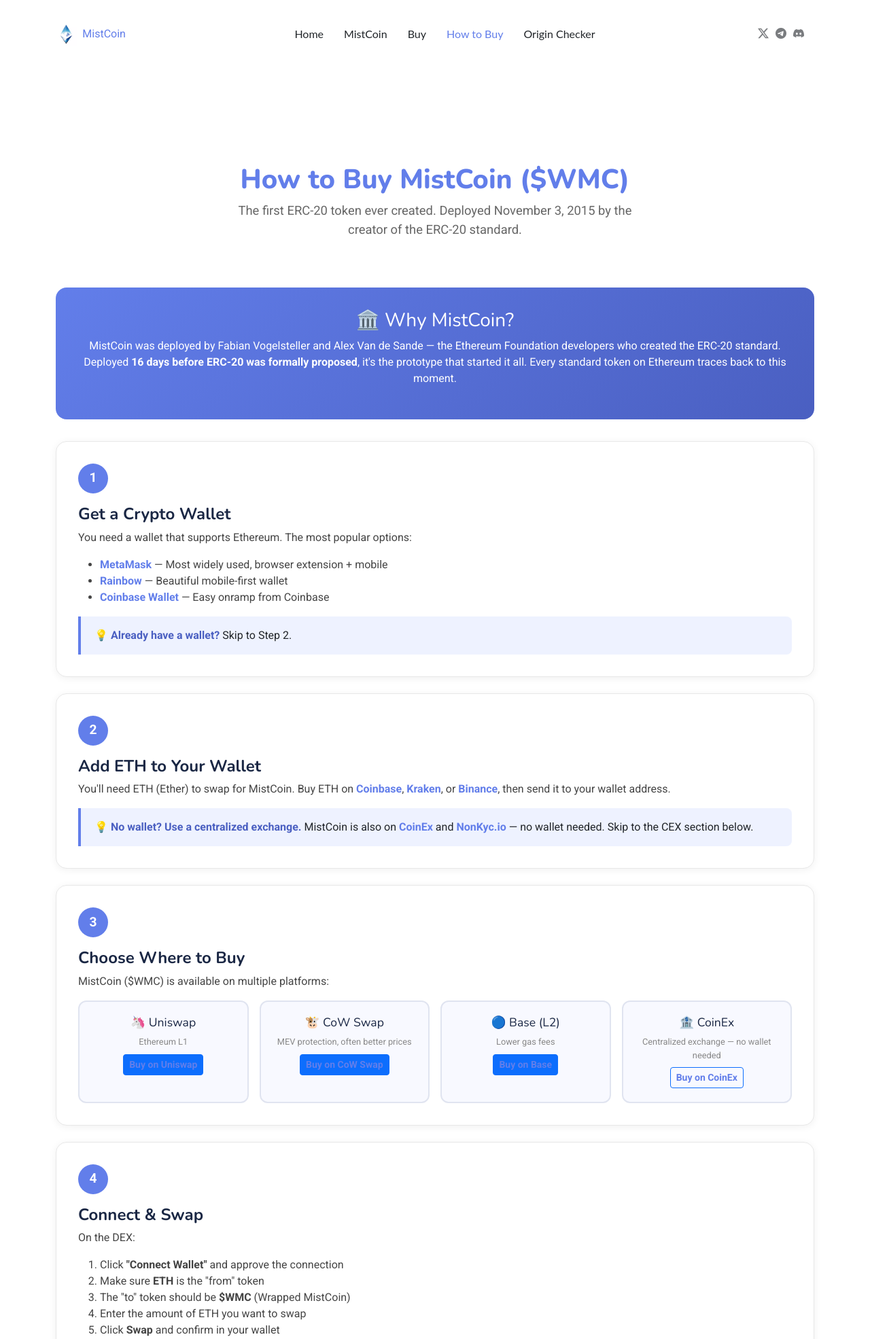
After one commit to cartoonitunes/mistcoin-website, a Flask app: template templates/how_to_buy.html in a window 1280 px wide. The commit adds this page. Shown: the top 1970 px of the page at 68% size. Run offline with Flask 3, Linux system fonts and the light colour scheme; the template is opened without the code that fills it, so the values that code supplies are empty; some libraries are stand-ins or nearby versions.

Commit message:
Add How to Buy page with step-by-step guide
- New /how-to-buy route + template with wallet setup, DEX options, CEX options
- HowTo structured data for Google rich results
- Full SEO (OG tags, twitter cards, canonical)
- Cross-promotion with Unicorn Meat (sister token section)
- Added 'How to Buy' to main nav

```diff
--- a/app.py
+++ b/app.py
@@ -241,6 +241,11 @@
     shitcoin = request.args.get('shitcoin', '').lower() == 'true'
     return render_template('mist_simulator.html', shitcoin=shitcoin)
 
+@app.route('/how-to-buy')
+def how_to_buy():
+    shitcoin = request.args.get('shitcoin', '').lower() == 'true'
+    return render_template('how_to_buy.html', shitcoin=shitcoin)
+
 @app.route('/<path:anything>')
 def catch_all(anything):
     return redirect('/')
--- /dev/null
+++ b/templates/how_to_buy.html
@@ -0,0 +1,266 @@
+<!DOCTYPE html>
+<html lang="en">
+<head>
+    <meta charset="utf-8">
+    <meta content="width=device-width, initial-scale=1.0" name="viewport">
+    <title>How to Buy MistCoin ($WMC) — Step-by-Step Guide | First ERC-20 Token</title>
+    <link rel="canonical" href="https://www.mistcoineth.com/how-to-buy" />
+    <meta name="description" content="Step-by-step guide to buying MistCoin ($WMC), the first ERC-20 token ever created. Buy on Uniswap, CoW Swap, CoinEx, or Base. Deployed Nov 3, 2015 by the Ethereum Foundation.">
+    <meta name="keywords" content="buy MistCoin, buy WMC, how to buy MistCoin, MistCoin token, first ERC-20, Ethereum history, Wrapped MistCoin">
+    <meta name="robots" content="max-snippet:-1, max-image-preview:large, max-video-preview:-1" />
+
+    <!-- Open Graph -->
+    <meta property="og:title" content="How to Buy MistCoin ($WMC) — Step-by-Step Guide">
+    <meta property="og:description" content="Step-by-step guide to buying MistCoin, the first ERC-20 token ever created. Available on Uniswap, CoW Swap, and CoinEx.">
+    <meta property="og:url" content="https://www.mistcoineth.com/how-to-buy">
+    <meta property="og:image" content="https://gaccdiscordimages.s3.us-east-1.amazonaws.com/mist_social_banner.jpg">
+    <meta property="og:type" content="article">
+
+    <!-- Twitter -->
+    <meta name="twitter:card" content="summary_large_image">
+    <meta name="twitter:site" content="@MistCoinEth">
+    <meta name="twitter:creator" content="@MistCoinEth">
+    <meta name="twitter:title" content="How to Buy MistCoin ($WMC)">
+    <meta name="twitter:description" content="Step-by-step guide to buying the first ERC-20 token ever created.">
+    <meta name="twitter:image" content="https://gaccdiscordimages.s3.us-east-1.amazonaws.com/mist_social_banner.jpg">
+
+    <!-- Structured Data -->
+    <script type="application/ld+json">
+    {
+        "@context": "https://schema.org",
+        "@type": "HowTo",
+        "name": "How to Buy MistCoin ($WMC)",
+        "description": "A step-by-step guide to purchasing MistCoin, the first ERC-20 token ever created, deployed on November 3, 2015 by the Ethereum Foundation.",
+        "totalTime": "PT5M",
+        "step": [
+            {
+                "@type": "HowToStep",
+                "name": "Get a Wallet",
+                "text": "Install MetaMask, Rainbow, or Coinbase Wallet.",
+                "position": 1
+            },
+            {
+                "@type": "HowToStep",
+                "name": "Add ETH to Your Wallet",
+                "text": "Buy ETH on Coinbase, Kraken, or any exchange, then send it to your wallet.",
+                "position": 2
+            },
+            {
+                "@type": "HowToStep",
+                "name": "Choose Where to Buy",
+                "text": "MistCoin is available on Uniswap, CoW Swap (Ethereum and Base), plus centralized exchanges CoinEx and NonKyc.io.",
+                "position": 3
+            },
+            {
+                "@type": "HowToStep",
+                "name": "Connect and Swap",
+                "text": "Connect your wallet to the DEX, select ETH as input and WMC as output, enter your amount, and click Swap.",
+                "position": 4
+            }
+        ]
+    }
+    </script>
+
+    <!-- Favicons -->
+    <link href="{{ url_for('static', filename='assets/img/favicon.ico') }}" rel="icon">
+    <link href="{{ url_for('static', filename='assets/img/apple-touch-icon.png') }}" rel="apple-touch-icon">
+
+    <!-- Fonts -->
+    <link href="https://fonts.googleapis.com" rel="preconnect">
+    <link href="https://fonts.gstatic.com" rel="preconnect" crossorigin>
+    <link href="https://fonts.googleapis.com/css2?family=Roboto:wght@300;400;500;700&family=Nunito:wght@300;400;600;700;800&display=swap" rel="stylesheet">
+
+    <!-- Vendor CSS -->
+    <link href="{{ url_for('static', filename='assets/vendor/bootstrap/css/bootstrap.min.css') }}" rel="stylesheet">
+    <link href="{{ url_for('static', filename='assets/vendor/bootstrap-icons/bootstrap-icons.css') }}" rel="stylesheet">
+    <link href="{{ url_for('static', filename='assets/vendor/aos/aos.css') }}" rel="stylesheet">
+
+    <!-- Main CSS -->
+    <link href="{{ url_for('static', filename='assets/css/main.css') }}" rel="stylesheet">
+
+    <link rel="llms-txt" href="https://inlay.dev/api/llms/sa_live_f9eabcc31a704a7eb8a79f0502597317" />
+    <link rel="mcp-manifest" type="application/json" href="https://inlay.dev/api/mcp/sa_live_f9eabcc31a704a7eb8a79f0502597317/manifest" />
+    <script src="https://inlay.dev/api/script/s.js" data-key="sa_live_f9eabcc31a704a7eb8a79f0502597317" async></script>
+
+    <style>
+        .how-to-buy-page { padding: 60px 0 80px; }
+        .htb-hero { text-align: center; padding: 80px 0 40px; }
+        .htb-hero h1 { font-size: 2.5rem; font-weight: 800; color: #627EEA; }
+        .htb-hero p { font-size: 1.15rem; color: #666; max-width: 600px; margin: 0.5rem auto 0; }
+
+        .htb-step { background: #fff; border-radius: 16px; padding: 2rem; margin-bottom: 1.5rem; box-shadow: 0 2px 12px rgba(0,0,0,0.06); border: 1px solid #e8e8e8; }
+        .htb-step-num { display: inline-flex; align-items: center; justify-content: center; width: 44px; height: 44px; background: #627EEA; color: #fff; border-radius: 50%; font-weight: 800; font-size: 1.2rem; margin-bottom: 1rem; }
+        .htb-step h2 { font-size: 1.5rem; font-weight: 700; margin-bottom: 0.5rem; }
+        .htb-step p, .htb-step li { color: #444; }
+        .htb-step a { color: #627EEA; font-weight: 600; }
+
+        .htb-tip { background: #EEF2FF; border-left: 4px solid #627EEA; padding: 1rem 1.25rem; border-radius: 0 8px 8px 0; margin-top: 1rem; }
+        .htb-tip strong { color: #4A5FC1; }
+
+        .htb-warning { background: #FFF3E0; border-left: 4px solid #FF9800; padding: 1rem 1.25rem; border-radius: 0 8px 8px 0; margin-top: 1rem; }
+
+        .htb-contract { background: #f5f5f5; border: 1px solid #ddd; border-radius: 8px; padding: 0.75rem 1rem; margin-top: 0.5rem; font-family: monospace; font-size: 0.85rem; word-break: break-all; }
+
+        .htb-options { display: grid; grid-template-columns: repeat(auto-fit, minmax(220px, 1fr)); gap: 1rem; margin-top: 1rem; }
+        .htb-option { background: #f8f9ff; border: 2px solid #e0e4f0; border-radius: 12px; padding: 1.25rem; text-align: center; }
+        .htb-option h3 { font-size: 1.1rem; margin-bottom: 0.5rem; }
+        .htb-option .badge-text { font-size: 0.8rem; color: #888; }
+
+        .htb-cta { text-align: center; padding: 3rem 0; }
+        .htb-cta h2 { font-size: 2rem; margin-bottom: 1rem; }
+
+        .htb-history { background: linear-gradient(135deg, #627EEA 0%, #4A5FC1 100%); color: #fff; border-radius: 16px; padding: 2rem; margin: 2rem 0; text-align: center; }
+        .htb-history h3 { color: #fff; margin-bottom: 0.5rem; }
+        .htb-history a { color: #B8C6FF; }
+
+        .htb-sister { background: #FFF9E6; border: 2px solid #FFBA00; border-radius: 16px; padding: 2rem; margin: 2rem 0; }
+        .htb-sister h3 { margin-bottom: 0.5rem; }
+        .htb-sister a { color: #FF6B35; font-weight: 600; }
+    </style>
+</head>
+
+<body>
+    <header id="header" class="header d-flex align-items-center sticky-top">
+        <div class="container position-relative d-flex align-items-center justify-content-between">
+            <a href="/" class="logo d-flex align-items-center me-auto me-xl-0">
+                <img src="{{ url_for('static', filename='assets/img/mist-logo.png') }}" alt="MistCoin logo">
+                <span class="sitename">MistCoin</span>
+            </a>
+            <nav id="navmenu" class="navmenu">
+                <ul>
+                    <li><a href="/">Home</a></li>
+                    <li><a href="/#about">MistCoin</a></li>
+                    <li><a href="/#buy">Buy</a></li>
+                    <li><a href="/how-to-buy" class="active">How to Buy</a></li>
+                    <li><a href="/origin-checker">Origin Checker</a></li>
+                </ul>
+                <i class="mobile-nav-toggle d-xl-none bi bi-list"></i>
+            </nav>
+            <div class="header-social-links">
+                <a href="https://x.com/MistCoinEth" class="twitter" target="_blank"><i class="bi bi-twitter-x"></i></a>
+                <a href="https://t.me/MistCoinEth" class="telegram" target="_blank"><i class="bi bi-telegram"></i></a>
+                <a href="https://discord.gg/XzGctWjS7z" class="discord" target="_blank"><i class="bi bi-discord"></i></a>
+            </div>
+        </div>
+    </header>
+
+    <main class="main how-to-buy-page">
+        <div class="container">
+
+            <div class="htb-hero">
+                <h1>How to Buy MistCoin ($WMC)</h1>
+                <p>The first ERC-20 token ever created. Deployed November 3, 2015 by the creator of the ERC-20 standard.</p>
+            </div>
+
+            <div class="htb-history">
+                <h3>🏛️ Why MistCoin?</h3>
+                <p>MistCoin was deployed by Fabian Vogelsteller and Alex Van de Sande — the Ethereum Foundation developers who created the ERC-20 standard. Deployed <strong>16 days before ERC-20 was formally proposed</strong>, it's the prototype that started it all. Every standard token on Ethereum traces back to this moment.</p>
+            </div>
+
+            <div class="htb-step" data-aos="fade-up">
+                <div class="htb-step-num">1</div>
+                <h2>Get a Crypto Wallet</h2>
+                <p>You need a wallet that supports Ethereum. The most popular options:</p>
+                <ul>
+                    <li><strong><a href="https://metamask.io" target="_blank">MetaMask</a></strong> — Most widely used, browser extension + mobile</li>
+                    <li><strong><a href="https://rainbow.me" target="_blank">Rainbow</a></strong> — Beautiful mobile-first wallet</li>
+                    <li><strong><a href="https://www.coinbase.com/wallet" target="_blank">Coinbase Wallet</a></strong> — Easy onramp from Coinbase</li>
+                </ul>
+                <div class="htb-tip">
+                    <strong>💡 Already have a wallet?</strong> Skip to Step 2.
+                </div>
+            </div>
+
+            <div class="htb-step" data-aos="fade-up">
+                <div class="htb-step-num">2</div>
+                <h2>Add ETH to Your Wallet</h2>
+                <p>You'll need ETH (Ether) to swap for MistCoin. Buy ETH on <a href="https://www.coinbase.com" target="_blank">Coinbase</a>, <a href="https://www.kraken.com" target="_blank">Kraken</a>, or <a href="https://www.binance.com" target="_blank">Binance</a>, then send it to your wallet address.</p>
+                <div class="htb-tip">
+                    <strong>💡 No wallet? Use a centralized exchange.</strong> MistCoin is also on <a href="https://www.coinex.com/en/info/wmc" target="_blank">CoinEx</a> and <a href="https://nonkyc.io/market/WMC_USDT" target="_blank">NonKyc.io</a> — no wallet needed. Skip to the CEX section below.
+                </div>
+            </div>
+
+            <div class="htb-step" data-aos="fade-up">
+                <div class="htb-step-num">3</div>
+                <h2>Choose Where to Buy</h2>
+                <p>MistCoin ($WMC) is available on multiple platforms:</p>
+
+                <div class="htb-options">
+                    <div class="htb-option">
+                        <h3>🦄 Uniswap</h3>
+                        <div class="badge-text">Ethereum L1</div>
+                        <a href="https://app.uniswap.org/explore/tokens/ethereum/0x7fd4d7737597e7b4ee22acbf8d94362343ae0a79" target="_blank" class="btn btn-primary btn-sm mt-2">Buy on Uniswap</a>
+                    </div>
+                    <div class="htb-option">
+                        <h3>🐮 CoW Swap</h3>
+                        <div class="badge-text">MEV protection, often better prices</div>
+                        <a href="https://swap.cow.fi/#/1/swap/WETH/WMC" target="_blank" class="btn btn-primary btn-sm mt-2">Buy on CoW Swap</a>
+                    </div>
+                    <div class="htb-option">
+                        <h3>🔵 Base (L2)</h3>
+                        <div class="badge-text">Lower gas fees</div>
+                        <a href="https://app.uniswap.org/explore/tokens/base/0x3d2eba645c44bbd32a34b7c017667711eb5b173c" target="_blank" class="btn btn-primary btn-sm mt-2">Buy on Base</a>
+                    </div>
+                    <div class="htb-option">
+                        <h3>🏦 CoinEx</h3>
+                        <div class="badge-text">Centralized exchange — no wallet needed</div>
+                        <a href="https://www.coinex.com/en/info/wmc" target="_blank" class="btn btn-outline-primary btn-sm mt-2">Buy on CoinEx</a>
+                    </div>
+                </div>
+            </div>
+
+            <div class="htb-step" data-aos="fade-up">
+                <div class="htb-step-num">4</div>
+                <h2>Connect & Swap</h2>
+                <p>On the DEX:</p>
+                <ol>
+                    <li>Click <strong>"Connect Wallet"</strong> and approve the connection</li>
+                    <li>Make sure <strong>ETH</strong> is the "from" token</li>
+                    <li>The "to" token should be <strong>$WMC</strong> (Wrapped MistCoin)</li>
+                    <li>Enter the amount of ETH you want to swap</li>
+                    <li>Click <strong>Swap</strong> and confirm in your wallet</li>
+                </ol>
+                <div class="htb-warning">
+                    <strong>⚠️ Always verify the contract address before swapping:</strong>
+                </div>
+                <p style="margin-top: 0.75rem; font-weight: 600; color: #666; font-size: 0.85rem;">Ethereum (WMC):</p>
+                <div class="htb-contract">0x7Fd4d7737597E7b4ee22AcbF8D94362343ae0a79</div>
+                <p style="margin-top: 0.5rem; font-weight: 600; color: #666; font-size: 0.85rem;">Base (WMC):</p>
+                <div class="htb-contract">0x3d2eba645c44bbd32a34b7c017667711eb5b173c</div>
+                <p style="margin-top: 0.5rem; font-weight: 600; color: #666; font-size: 0.85rem;">Original MistCoin (MC):</p>
+                <div class="htb-contract">0xf4eCEd2f682CE333f96f2D8966C613DeD8fC95DD</div>
+            </div>
+
+            <div class="htb-step" data-aos="fade-up">
+                <div class="htb-step-num">5</div>
+                <h2>You Own MistCoin! 🎉</h2>
+                <p>$WMC will appear in your wallet after the transaction confirms. You now own the first ERC-20 token ever created — a piece of Ethereum's founding story.</p>
+                <div class="htb-tip">
+                    <strong>💡 Track your investment:</strong> View the live chart on <a href="https://dexscreener.com/ethereum/0x7c2caefe7ef6f5edf53cdcea8d60ea615f102e0c" target="_blank">DexScreener</a> or <a href="https://www.dextools.io/app/en/ether/pair-explorer/0x7c2caefe7ef6f5edf53cdcea8d60ea615f102e0c" target="_blank">DEXTools</a>.
+                </div>
+            </div>
+
+            <div class="htb-sister">
+                <h3>🤝 Sister Token: Unicorn Meat (w🍖)</h3>
+                <p>MistCoin's co-creator, Alex Van de Sande, also created <strong>Unicorn Meat</strong> in March 2016 — another historic Ethereum Foundation token. Together, they're the two oldest living tokens from the Ethereum team.</p>
+                <p style="margin-top: 0.5rem;"><a href="https://unicornmeateth.com/how-to-buy">How to Buy Unicorn Meat →</a></p>
+            </div>
+
+            <div class="htb-cta">
+                <h2>Ready to Own History?</h2>
+                <div class="d-flex gap-3 justify-content-center flex-wrap">
+                    <a href="https://app.uniswap.org/explore/tokens/ethereum/0x7fd4d7737597e7b4ee22acbf8d94362343ae0a79" target="_blank" class="btn btn-primary btn-lg">Buy on Uniswap</a>
+                    <a href="https://swap.cow.fi/#/1/swap/WETH/WMC" target="_blank" class="btn btn-primary btn-lg">Buy on CoW Swap</a>
+                    <a href="https://www.coinex.com/en/info/wmc" target="_blank" class="btn btn-outline-primary btn-lg">Buy on CoinEx</a>
+                </div>
+            </div>
+
+        </div>
+    </main>
+
+    <!-- Vendor JS -->
+    <script src="{{ url_for('static', filename='assets/vendor/bootstrap/js/bootstrap.bundle.min.js') }}"></script>
+    <script src="{{ url_for('static', filename='assets/vendor/aos/aos.js') }}"></script>
+    <script>AOS.init({ duration: 600, once: true });</script>
+</body>
+</html>
--- a/templates/index.html
+++ b/templates/index.html
@@ -191,6 +191,7 @@
           <li><a href="#timeline" data-sc="Shitline">Timeline</a></li>
           <li><a href="#chart">The Chart</a></li>
           <li><a href="#scrapbook" data-sc="Crapbook">Scrapbook</a></li>
+          <li><a href="/how-to-buy">How to Buy</a></li>
           <li><a href="/origin-checker">Origin Checker</a></li>
           <li><a href="/mist-simulator" data-sc="Shit Simulator">Mist Simulator</a></li>
         </ul>
```
